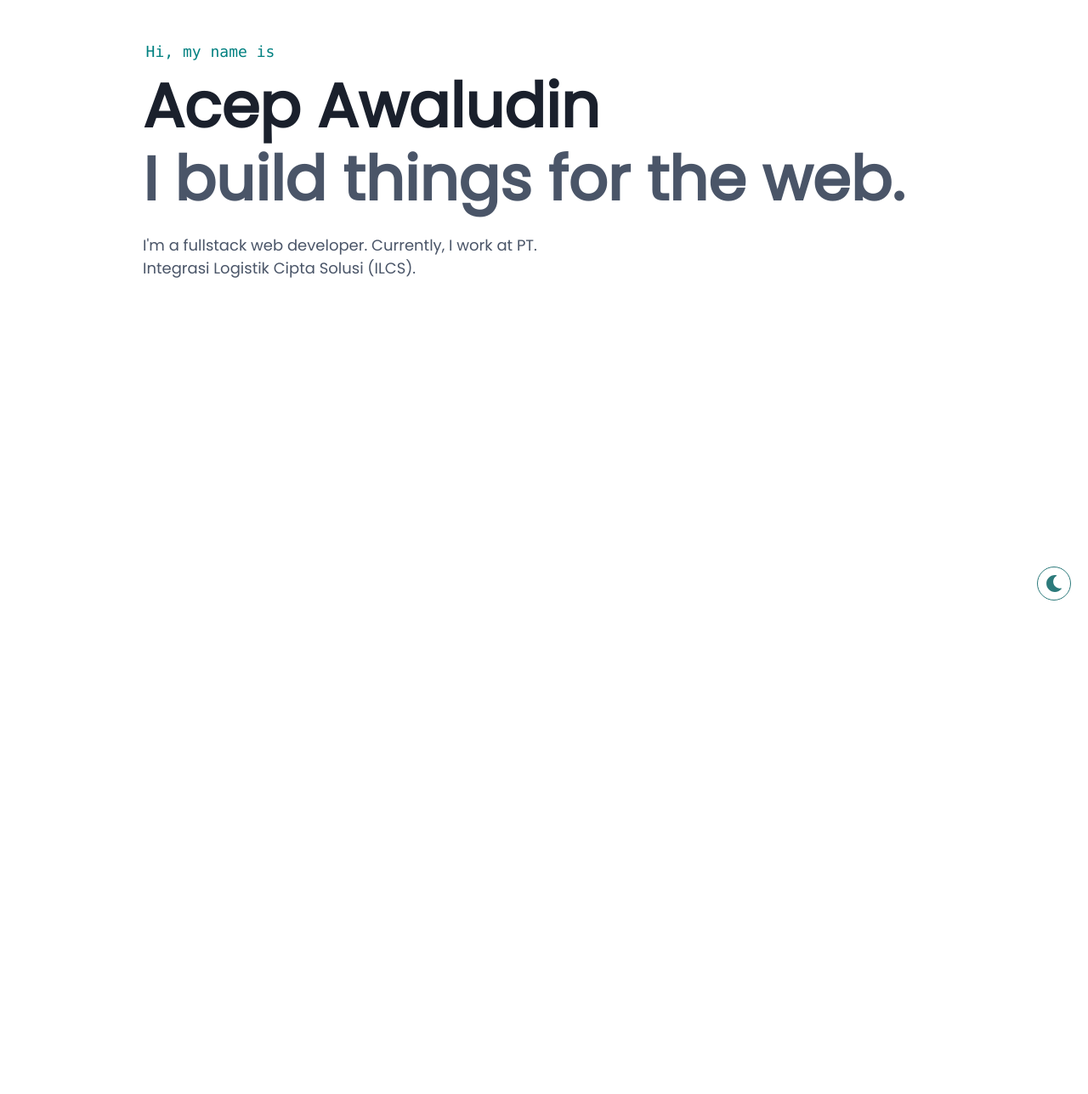
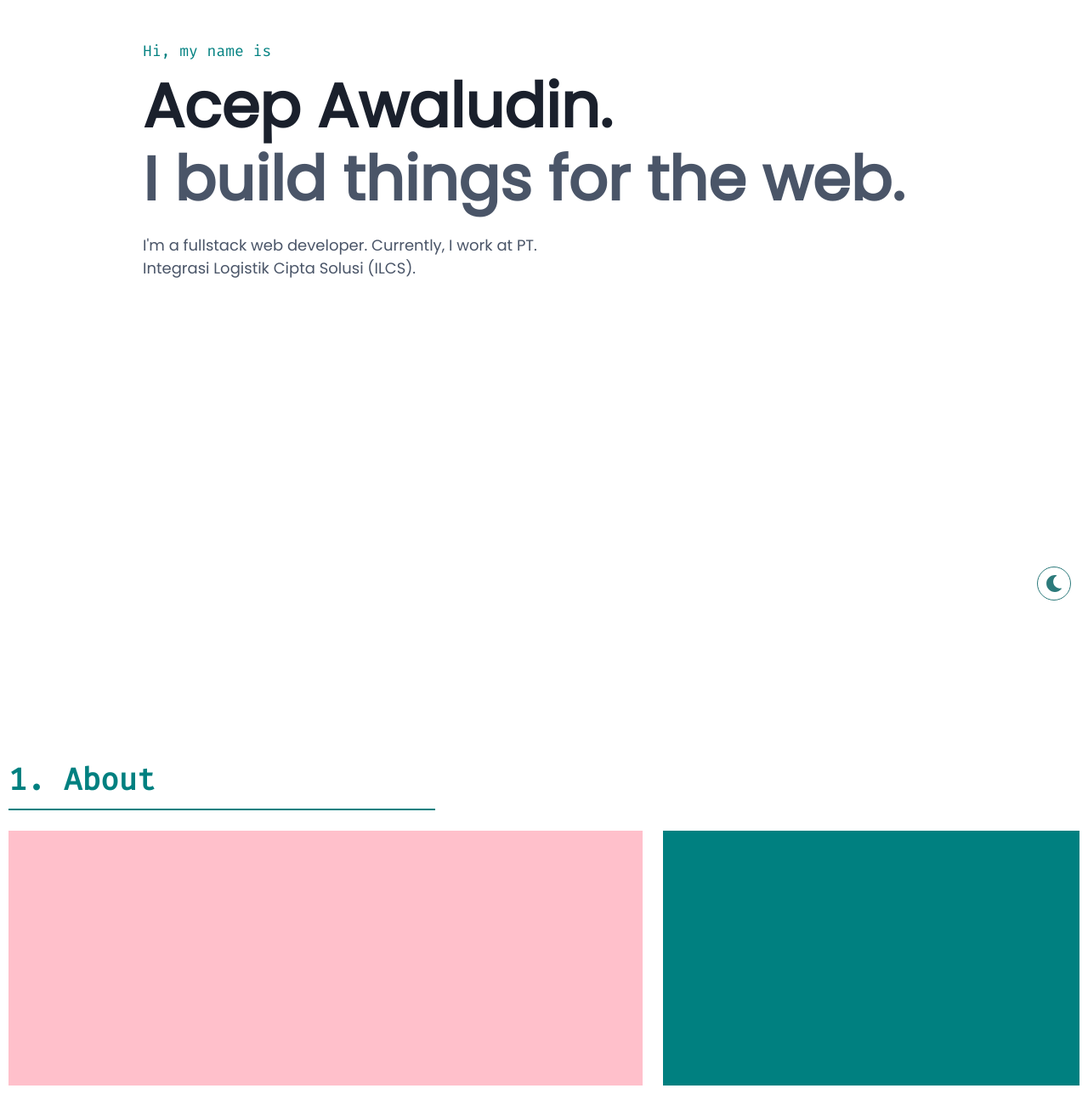
Before and after one commit to acep179/my-portfolio-2, a Gatsby site: page / in a window 1280 px wide. Shown: the part 53-1341 px from the top of the page at 85% size. Before the commit the page ends 800 px from the top, so only its background shows below. Built offline with nearby package versions, Linux system fonts and the light colour scheme; Gatsby itself is replaced by a stand-in of ours.

Commit message:
[FEAT : ABOUT] - Add about section, create section heading component, use fira code font

```diff
--- a/package.json
+++ b/package.json
@@ -28,6 +28,7 @@
     "@chakra-ui/react": "^2.5.5",
     "@emotion/react": "^11.10.6",
     "@emotion/styled": "^11.10.6",
+    "@fontsource/fira-mono": "^5.0.12",
     "@fontsource/poppins": "^5.0.13",
     "framer-motion": "^11.0.0",
     "gatsby": "^5.11.0",
--- /dev/null
+++ b/src/components/SectionHeading.tsx
@@ -0,0 +1,29 @@
+import * as React from "react";
+import {
+  Box,
+  GridItem,
+  Heading,
+} from "@chakra-ui/react";
+
+const SectionHeading = (props:any) => {
+  return(
+    <GridItem {...props} >
+      <Heading
+        color="teal"
+        _dark={{color:"teal.300"}}
+        fontFamily="'Fira Mono', monospace">
+          {props.title}
+          <Box
+            as="hr"
+            borderColor='teal'
+            _dark={{borderColor:"teal.300"}}
+            borderWidth={1.5}
+            mt={3}
+            maxW={500}
+          />
+      </Heading>
+    </GridItem>
+  )
+}
+
+export default SectionHeading
--- /dev/null
+++ b/src/components/index.ts
@@ -0,0 +1,3 @@
+import SectionHeading from "./SectionHeading";
+
+export { SectionHeading }
--- a/src/pages/index.tsx
+++ b/src/pages/index.tsx
@@ -5,11 +5,12 @@ import {
   Box,
   useColorMode,
   IconButton,
-  Tooltip
+  Tooltip,
 } from "@chakra-ui/react";
-import { Navbar, Header, FloatButtonContainer } from "../templates";
+import { Navbar, Header, About, FloatButtonContainer } from "../templates";
 
 import "@fontsource/poppins"
+import '@fontsource/fira-mono';
 
 const IndexPage: FC<PageProps> = () => {
 
@@ -19,11 +20,12 @@ const IndexPage: FC<PageProps> = () => {
     <Box as="main" fontFamily="Poppins, sans-serif, serif" >
       <Navbar />
       <Header />
+      <About />
 
       <FloatButtonContainer>
         <Tooltip label={`Change theme to ${colorMode === 'light' ? 'dark' : 'light' } mode`} closeOnClick={false}  placement='top' hasArrow >
           <IconButton
-            backgroundColor={colorMode === 'light' ? 'white' : 'blackalpha.50' }
+            backgroundColor={colorMode === 'light' ? 'white' : 'gray.800' }
             position='relative'
             aria-label="Toggle Color Mode"
             variant='outline'
--- /dev/null
+++ b/src/templates/About.tsx
@@ -0,0 +1,31 @@
+import * as React from "react";
+import {
+  Grid,
+  GridItem,
+} from "@chakra-ui/react";
+import { SectionHeading } from "../components";
+
+const About = () => {
+  return(
+    <Grid
+      m='auto'
+      mt={20}
+      width={['full','container.sm','container.md','container.lg','container.xl']}
+      padding={['10px 20px', null, '10px']}
+      templateColumns={['repeat(1, 1fr)', null, 'repeat(5, 1fr)']}
+      gap={6}
+    >
+      <SectionHeading title="1. About" colSpan={[0, null, 5]} />
+
+      <GridItem order={[2, null, 1]} w='full' h={300} colSpan={[0, null, 3]} bg='pink' >
+
+      </GridItem>
+
+      <GridItem order={[1, null, 2]} w='full' h={300} colSpan={[0, null, 2]} bg='teal'>
+
+      </GridItem>
+    </Grid>
+  )
+}
+
+export default About
--- a/src/templates/Header.tsx
+++ b/src/templates/Header.tsx
@@ -1,6 +1,5 @@
 import * as React from "react";
 import {
-  Code,
   Heading,
   Text,
   Box,
@@ -9,7 +8,7 @@ import {
 const Header = () => {
 
   const greeting = 'Hi, my name is'
-  const name = 'Acep Awaludin'
+  const name = 'Acep Awaludin.'
   const jargon = 'I build things for the web.'
   const whoAmI = "I'm a fullstack web developer. Currently, I work at PT. Integrasi Logistik Cipta Solusi (ILCS)."
 
@@ -17,20 +16,20 @@ const Header = () => {
     <Box
       margin='auto'
       padding={[5,7,10]}
+      minH='100vh'
       maxW={
         ['full','container.sm',null,'container.md','container.lg']
       }
     >
 
-      <Code
+      <Text
         fontSize='large'
+        fontFamily="'Fira Mono', monospace"
         mb={2}
         color="teal"
         _dark={{color:"teal.300"}}
-        bg='transparent'
-      >
-        {greeting}
-      </Code>
+        children={greeting}
+      />
 
       <Heading
         fontFamily="Poppins, sans-serif, serif"
--- a/src/templates/Navbar.tsx
+++ b/src/templates/Navbar.tsx
@@ -62,7 +62,7 @@ const Navbar = () => {
   const { isOpen, onOpen, onClose } = useDisclosure()
 
   return (
-    <Center fontFamily="-apple-system, sans-serif, serif" >
+    <Center fontFamily="'Fira Mono', monospace" >
       <Flex
         width={['full','container.sm','container.md','container.lg','container.xl']}
         padding={['10px 5px 10px 10px', null, '10px 20px 10px 10px']}
--- a/src/templates/index.tsx
+++ b/src/templates/index.ts
@@ -1,6 +1,7 @@
 import Navbar from "./Navbar";
 import Header from "./Header";
+import About from "./About";
 
 import FloatButtonContainer from "./FloatButtonContainer";
 
-export { Navbar, Header, FloatButtonContainer }
+export { Navbar, Header, About, FloatButtonContainer }
```
Also changed, not shown: 1 other file.
